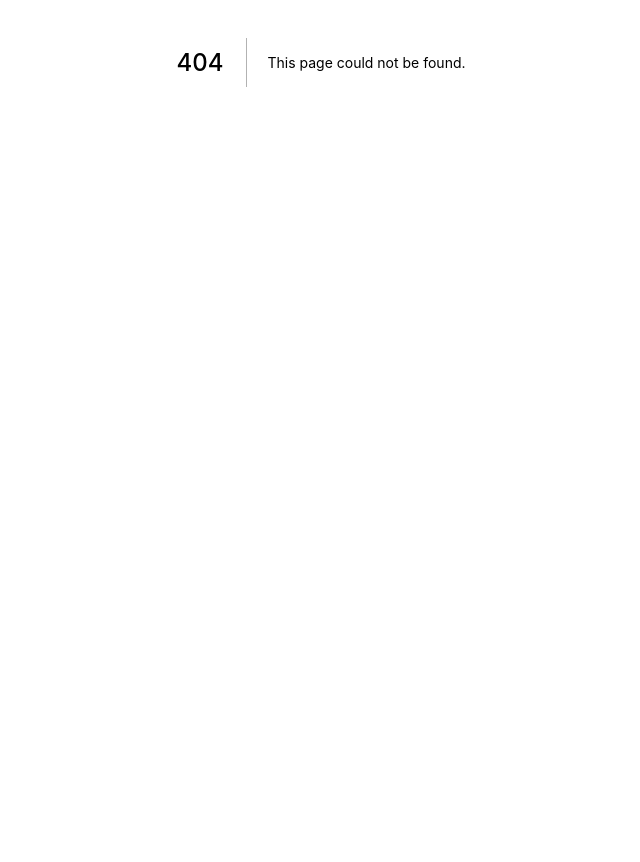
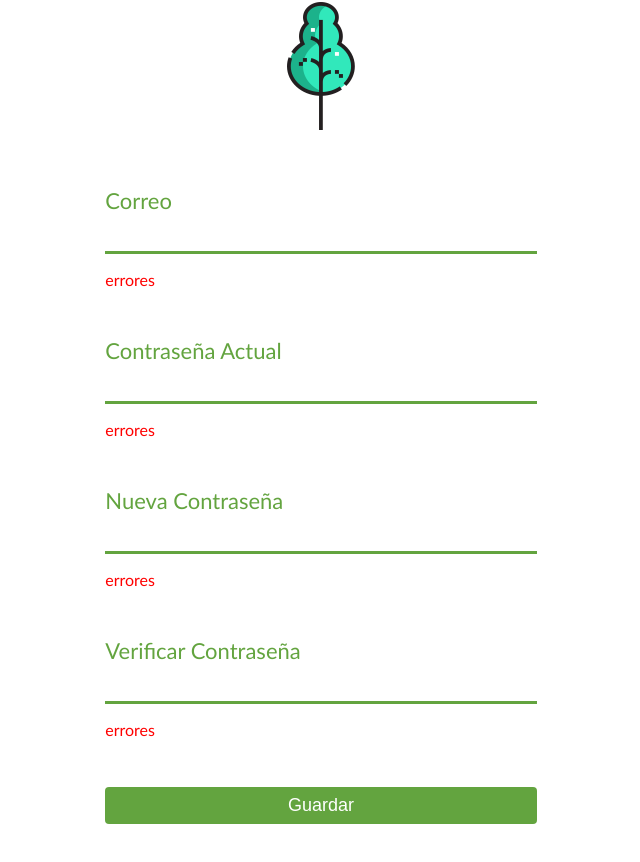
Before and after one commit to ThinKreations/PlantMatica, a Next.js app in the folder tucans-plantmatica/: page /session/CambiarContrasenia in a window 1280 px wide. Before the commit this address had no page. Shown: the part 338-1200 px from the top of the page, without its empty margins (319-959 px from the left). Before the commit the page ends 800 px from the top, so only its background shows below. Built offline with nearby package versions, Linux system fonts and the light colour scheme; a web font is replaced by a local one.

Commit message:
cambiar contraseña

```diff
--- /dev/null
+++ b/tucans-plantmatica/pages/session/CambiarContrasenia.jsx
@@ -0,0 +1,53 @@
+import React from 'react'
+import Router from 'next/router'
+import LayoutIndex from '../../components/LayoutIndex'
+import MainHead from '../../components/MainHead'
+import styles from '../../styles/Forms.module.css'
+import Link from 'next/link'
+
+import IconPlantMatica from '../../components/IconPlantMatica'
+
+export default function CambiarContrasenia () {
+
+
+  return (
+    <div>
+      <MainHead tituloPestana='Cambiar Contraseña' />
+      <LayoutIndex>
+        <div style={{ margin: '10%' }}>
+            <form /*onSubmit={handleSubmit(onSubmit)}*/ className={styles.root}>
+              <center>
+                <h2 className={styles.title}>Iniciar sesión PlantMatica.</h2>
+                <IconPlantMatica wd={128} hg={128}/>
+              </center>
+              <br />
+              <br />
+              <div className={styles.cont_input}>
+                <label className={styles.text}>Correo</label>
+                <input  className={styles.input} />
+                <p className={styles.errors}>errores</p>
+              </div>
+              <div className={styles.cont_input}>
+                <label className={styles.text}>Contraseña Actual</label>
+                <input type='password' className={styles.input}/>
+                <p className={styles.errors}>errores</p>
+              </div>
+              <div className={styles.cont_input}>
+                <label className={styles.text}>Nueva Contraseña</label>
+                <input type='password'className={styles.input}/>
+                <p className={styles.errors}>errores</p>
+              </div>
+              <div className={styles.cont_input}>
+                <label className={styles.text}>Verificar Contraseña</label>
+                <input type='password' className={styles.input}/>
+                <p className={styles.errors}>errores</p>
+              </div>
+              <button className={styles.btnSubmit} type='submit'>
+                Guardar
+              </button>
+            </form>
+        </div>
+      </LayoutIndex>
+    </div>
+  )
+}
```
Also changed, not shown: 1 other file (tests, documents, lock files or other folders).
